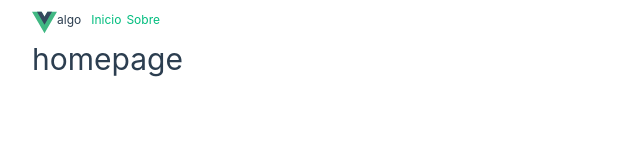
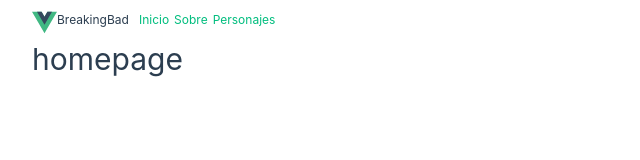
Before and after one commit to ezequielrango/BreakingBad-Vue, a Vue app: page / in a window 1280 px wide. Shown: the top 160 px of the page, without its empty margins (0-640 px from the left). Built offline with nearby package versions, Linux system fonts and the light colour scheme.

Commit message:
defineprops interface ts

```diff
--- a/src/App.vue
+++ b/src/App.vue
@@ -1,7 +1,9 @@
 <script setup lang="ts">
 import { RouterView } from 'vue-router';
 import NavBar from '@/shared/components/NavBar.vue';
-// import { routeLinks } from './router/link-routes';
+import { routeLinks } from '@/router/link-routes';
+
+
 </script>
 
 
@@ -9,7 +11,8 @@ import NavBar from '@/shared/components/NavBar.vue';
   <div class="wrapper">
     <header>
       <NavBar
-
+        title="BreakingBad"
+        :links="routeLinks"
       />
     </header>
 
--- a/src/router/index.ts
+++ b/src/router/index.ts
@@ -17,12 +17,12 @@ const router = createRouter({
         //     ...characterRoute,
         //     path: '/characters'
         // },
-        // characterRoutsse,
-        // {
-        //     path: '/characters',
-        //     name: 'characters',
-        //     component: () => import('@/characters/layout/CharacterLayout.vue')
-        // },
+
+        {
+            path: '/characters',
+            name: 'characters',
+            component: () => import('@/characters/layout/CharacterLayout.vue')
+        },
 
         // Default
         { path: '/:pathMatch(.*)*', redirect: () => ({ name: 'home' }) }
--- /dev/null
+++ b/src/router/link-routes.ts
@@ -0,0 +1,12 @@
+export interface RouterLink{
+    name: string;
+    title: string;
+    path: string;
+}
+
+export const routeLinks:RouterLink[] = [
+    {path: '/', name: 'home', title: 'Inicio'},
+    {path: '/about', name: 'about', title: 'Sobre'},
+    {path: '/characters', name: 'characters', title: 'Personajes'}
+
+]
--- a/src/shared/components/NavBar.vue
+++ b/src/shared/components/NavBar.vue
@@ -1,12 +1,30 @@
+import RouterLink from 'vue-router';
 <script setup lang="ts">
+import type {RouterLink} from '@/router/link-routes';
+
+
+interface Props{
+    title: string;
+    links: RouterLink[];
+}
+const props = defineProps<Props>()
+
 </script>
 
 <template>
     <nav>
         <img src="@/assets/logo.svg" alt="logo" height="25" width="25">
-        <span>algo</span>
-        <RouterLink to="/">Inicio</RouterLink>
-        <RouterLink to="/about">Sobre</RouterLink>
+        <span>{{props.title || 'no title'}}</span>
+
+        <RouterLink
+            v-for="link of props.links"
+            :key="link.path"
+            :to="link.path">
+            {{link.title}}
+        </RouterLink>
+
+        <!-- <RouterLink to="/">Inicio</RouterLink>
+        <RouterLink to="/about">Sobre</RouterLink> -->
 
    </nav>
 </template>
```
